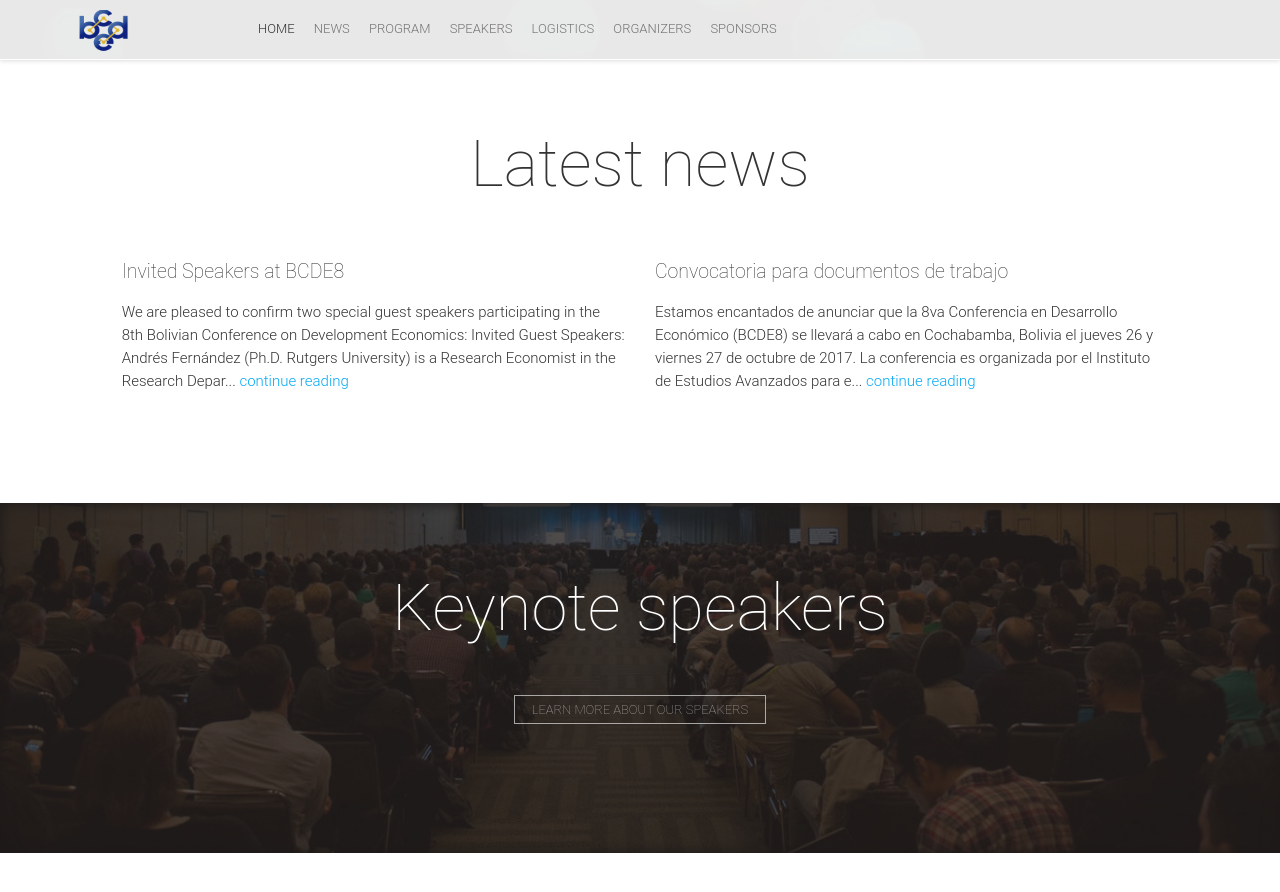
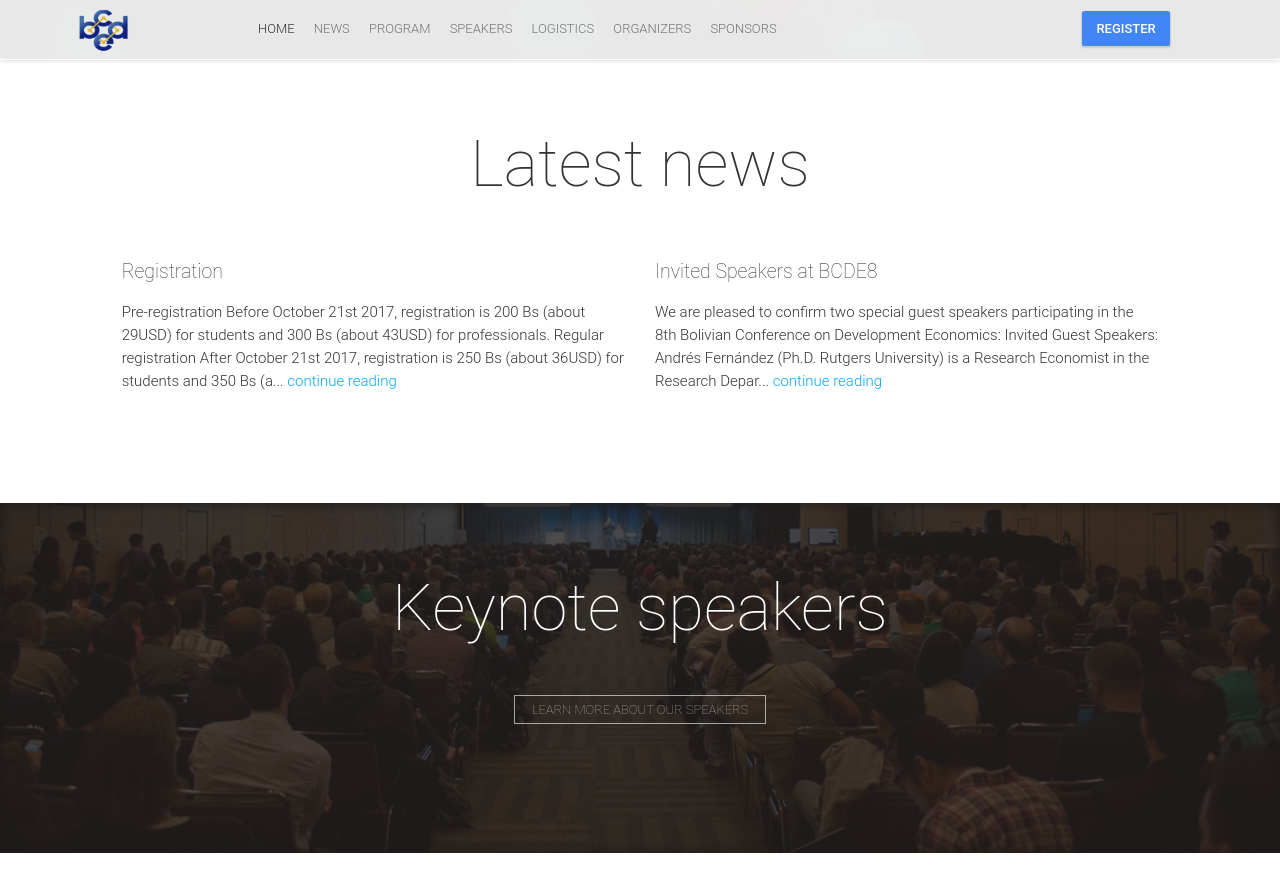
Before and after one commit to sebolbcde/bcde8, a Jekyll site: the page built from index.html, in a window 1280 px wide and 900 px high, scrolled down 1768 px. Shown: the top 892 px of the window. Built offline with Jekyll 4.4.1, drawn with Linux system fonts in a browser that asks for light colours; nearby versions of some CDN libraries; comment, search, counter and statistics services are not loaded.

```diff
--- a/_config.yml
+++ b/_config.yml
@@ -61,8 +61,8 @@
  # - {permalink: "/team/", text: "Organizers"}
  - {permalink: "/organizers/", text: "Organizers"}
  - {permalink: "/sponsors/", text: "Sponsors"}
-# rightNavigationButtons:
- # - {link: "/blog/call-for-papers", text: "Submit your paper"}
+rightNavigationButtons:
+ - {link: "/blog/registration", text: "Register"}
 
 # Hero Block
 heroImage: "hero_cover_14.jpg"
@@ -70,8 +70,8 @@
 # eventDate: "Cochabamba-Bolivia | October 26 - 27 | 2017"
 # typeoutTextValues: '"", "Cochabamba-Bolivia", ""'
 # typeoutFallback: "Universidad Privada Boliviana"
-# heroButtons:
- # - {link: "/blog/call-for-papers", text: "Submit Your Paper"}
+heroButtons:
+ - {link: "/blog/registration", text: "Register Now"}
  # - {permalink: "/#tickets", text: "Registration"}
 
 # About Block
--- /dev/null
+++ b/_posts/2017-10-15-registration.markdown
@@ -0,0 +1,19 @@
+---
+layout: post
+title:  "Registration"
+date:   2017-10-15 09:00:00
+image: view_call_1.jpg
+isStaticPost: false
+---
+
+#### Pre-registration
+Before October 21st 2017, registration is 200 Bs (about 29USD) for students and 300 Bs (about 43USD) for professionals.
+
+#### Regular registration
+After October 21st 2017, registration is 250 Bs (about 36USD) for students and 350 Bs (about 50USD) for professionals.
+
+#### What is included in the registration?
+
+Registration includes access to all conference events: plenary sessions, parallel sessions, coffee breaks, lunch and farewell cocktail.
+
+![image-title-here](/img/posts/Banner_10_dias.jpg){:class="img-responsive"}
```
Also changed, not shown: img/posts/Banner_10_dias.jpg (added), img/posts/Banner_10_dias.png (added).
